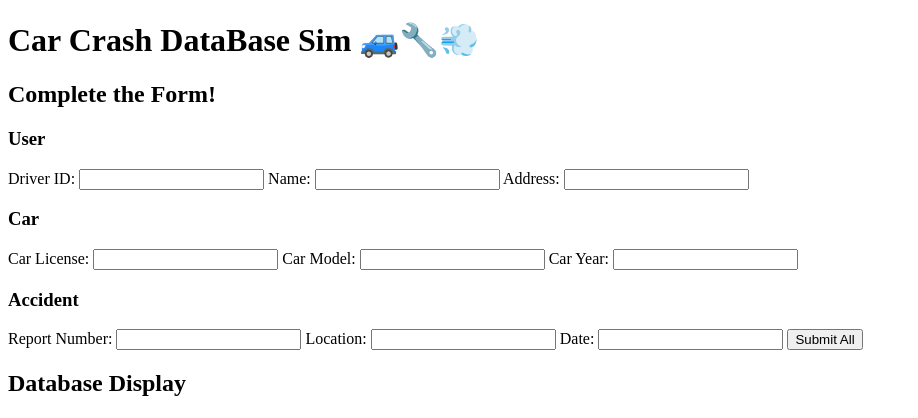
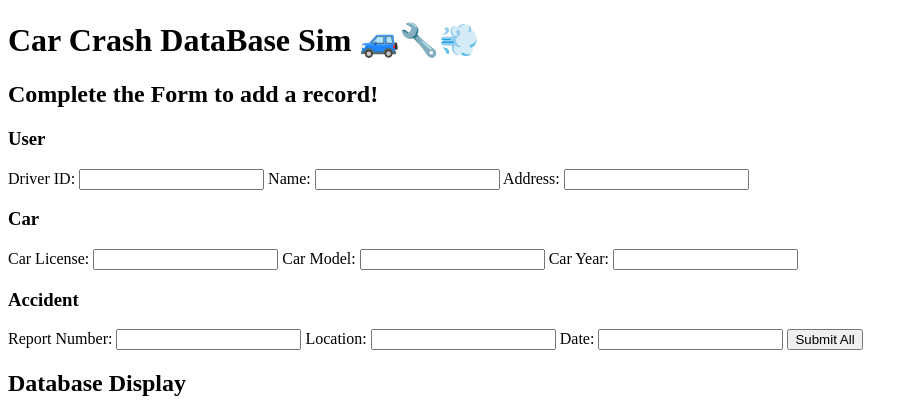
Before and after one commit to coltonBlackwell/Car-Accident-DBMS, a Flask app: page / in a window 1280 px wide. Shown: the top 418 px of the page, without its empty margins (0-918 px from the left). Run offline with Flask 3, Linux system fonts and the light colour scheme; data that the repository does not hold is empty.

Commit message:
Updated form

```diff
--- a/src/car_crash_DB/templates/index.html
+++ b/src/car_crash_DB/templates/index.html
@@ -11,7 +11,7 @@
 
     <!--Adding Car-->
 
-    <h2>Complete the Form!</h2>
+    <h2>Complete the Form to add a record!</h2>
 
     <form method="POST">
         <h3>User</h3>
```
